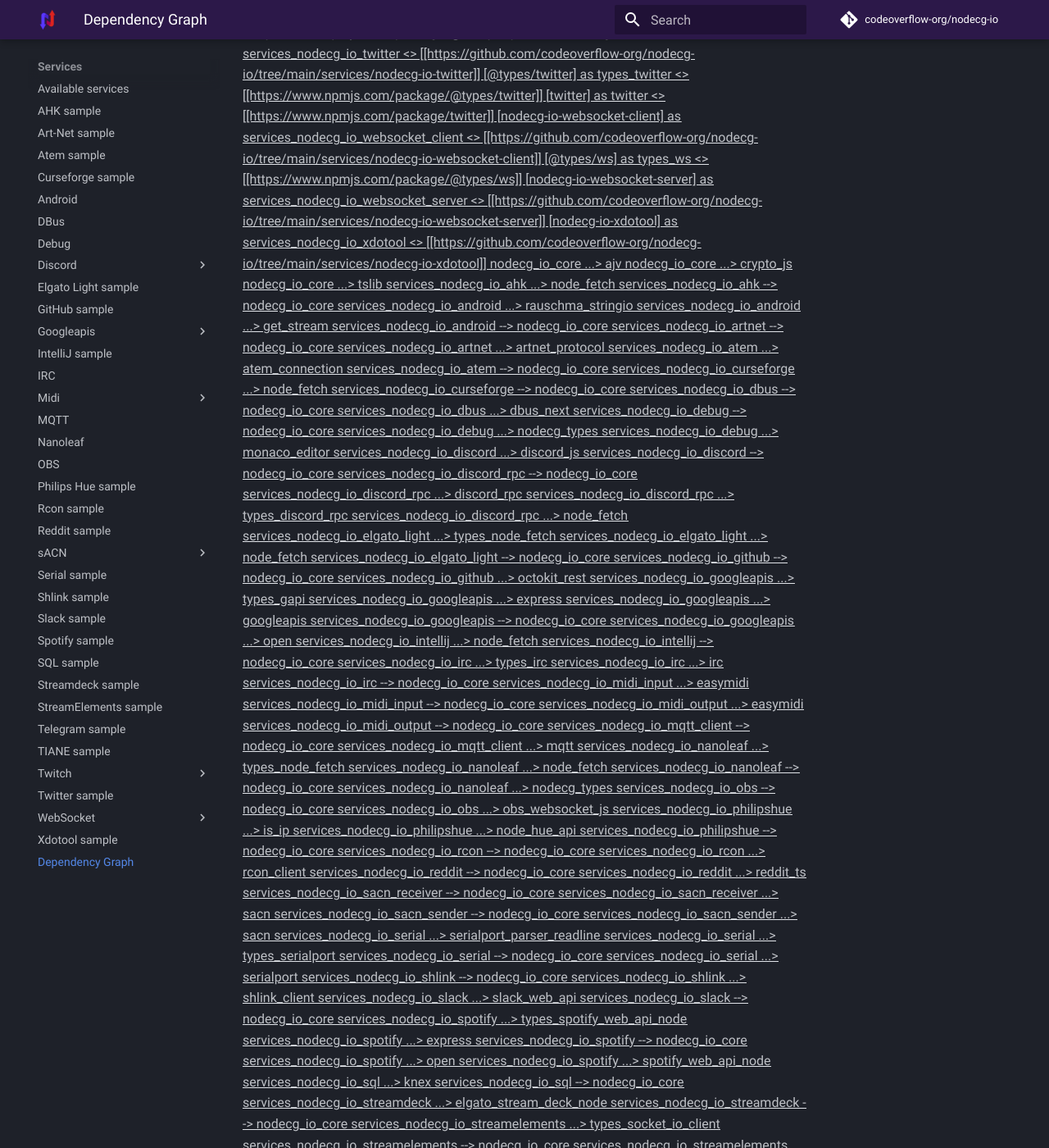
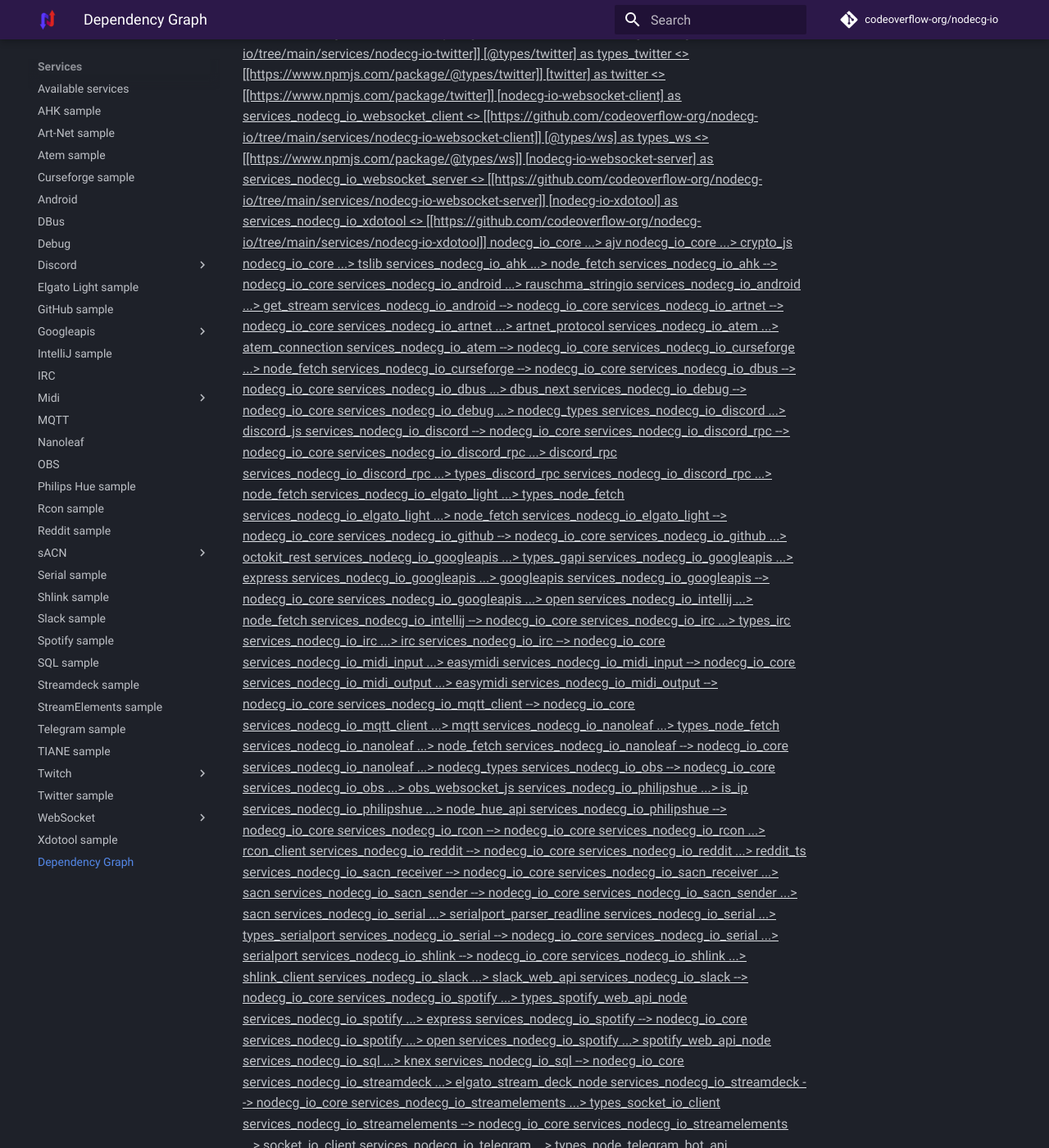
Before and after one commit to codeoverflow-org/nodecg-io-docs, an MkDocs documentation site: the page built from docs/dependencies.md, in a window 1280 px wide and 1400 px high, scrolled down 3323 px. Shown: the whole window at 82% size. Built offline with MkDocs 1.6.1 and Material for MkDocs 9.7.7, drawn with Linux system fonts in a browser that asks for light colours; comment, search, counter and statistics services are not loaded; the version menu is left out; some of the changed text lies outside the part shown.

Commit message:
Update generated documentation (codeoverflow-org/nodecg-io@dae34b1334e042b80c1580e4423b696a8f3221cf)

```diff
--- a/docs/dependencies.md
+++ b/docs/dependencies.md
@@ -31,7 +31,6 @@
 [<u>dbus-next] as dbus_next <<lib>> [[https://www.npmjs.com/package/dbus-next]]
 [<u>nodecg-io-debug] as services_nodecg_io_debug <<service>> [[https://github.com/codeoverflow-org/nodecg-io/tree/main/services/nodecg-io-debug]]
 [<u>nodecg-types] as nodecg_types <<lib>> [[https://www.npmjs.com/package/nodecg-types]]
-[<u>monaco-editor] as monaco_editor <<lib>> [[https://www.npmjs.com/package/monaco-editor]]
 [<u>nodecg-io-discord] as services_nodecg_io_discord <<service>> [[https://github.com/codeoverflow-org/nodecg-io/tree/main/services/nodecg-io-discord]]
 [<u>discord.js] as discord_js <<lib>> [[https://www.npmjs.com/package/discord.js]]
 [<u>nodecg-io-discord-rpc] as services_nodecg_io_discord_rpc <<service>> [[https://github.com/codeoverflow-org/nodecg-io/tree/main/services/nodecg-io-discord-rpc]]
@@ -125,7 +124,6 @@
 services_nodecg_io_dbus ...> dbus_next
 services_nodecg_io_debug --> nodecg_io_core
 services_nodecg_io_debug ...> nodecg_types
-services_nodecg_io_debug ...> monaco_editor
 services_nodecg_io_discord ...> discord_js
 services_nodecg_io_discord --> nodecg_io_core
 services_nodecg_io_discord_rpc --> nodecg_io_core
```
Also changed, not shown: docs/services.md (+0 -1 lines).
